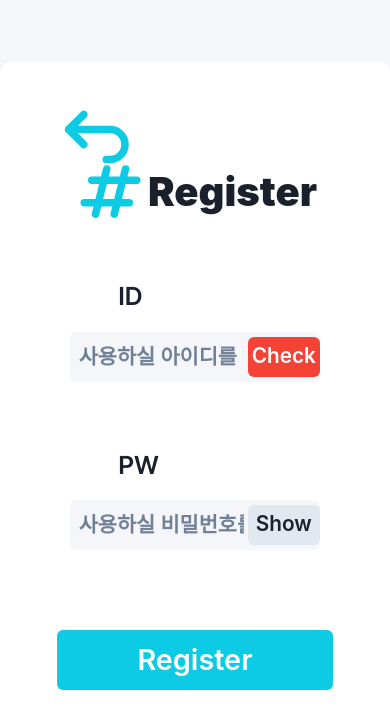
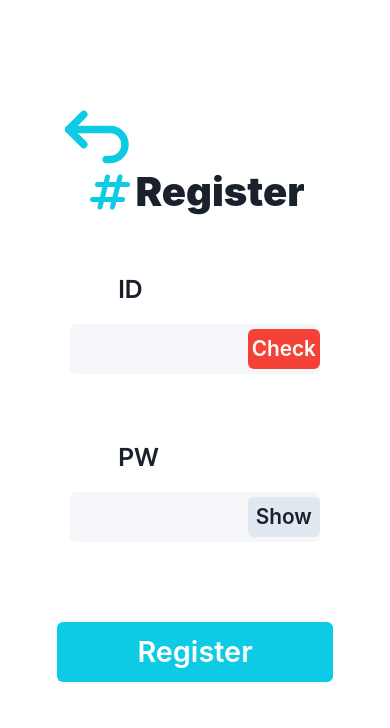
Before and after one commit to hodu42/ygit_fe, a React (Create React App) app: page /register in a window 390 px wide. Shown: the top 728 px of the page. Built offline with nearby package versions, Linux system fonts and the light colour scheme.

Commit message:
회원가입 페이지 반응형으로 변경

```diff
--- a/src/index.tsx
+++ b/src/index.tsx
@@ -11,7 +11,7 @@ root.render(
   <React.StrictMode>
     <ChakraProvider>
       <Fonts/>
-      <Box minHeight='100vh' bg='#F4F6F9'>
+      <Box minHeight='100vh' bg={{base: 'white', lg: '#F4F6F9'}}>
         <App />
       </Box>
     </ChakraProvider>
--- a/src/pages/Register.tsx
+++ b/src/pages/Register.tsx
@@ -1,5 +1,5 @@
 import React from "react";
-import { Button, Flex, Icon, Input, InputGroup, InputRightElement, Text } from "@chakra-ui/react";
+import { Button, Flex, Icon, Input, InputGroup, InputRightElement, Text, useBreakpointValue } from '@chakra-ui/react'
 import {HiHashtag} from "react-icons/hi";
 import {BackButton} from "../components/BackButton";
 import axios, { AxiosResponse } from 'axios'
@@ -12,6 +12,7 @@ export const Register = (): React.JSX.Element => {
   const [valid, setValid] = React.useState<boolean>(false)
   const [show, setShow] = React.useState<boolean>(false)
   const navigate = useNavigate();
+  const isPhone = useBreakpointValue({base: true, xl: false})
 
   const handleRegister = async () => {
     let response: AxiosResponse<any, any>;
@@ -34,23 +35,23 @@ export const Register = (): React.JSX.Element => {
   }
 
   return (
-    <Flex bg="#F4F6F9" width="100%" height="100vh" alignItems="center">
+    <Flex width="100%" height="100vh" alignItems="center">
       <Flex
         position="relative"
         width="55rem"
         height="45rem"
         flexDirection="column"
         bg="white"
-        margin="0 auto"
+        margin={{base: '0',  lg: '0 auto'}}
         borderRadius="10px"
-        justifyContent="center"
+        justifyContent="space-evenly"
         alignItems="center"
       >
         <BackButton />
         <Flex flexDirection="column" width="80%">
           <Flex alignItems="center" justifyContent="center" pb="3rem">
-            <Icon as={HiHashtag} boxSize={75} color="#0DCBE4" />
-            <Text fontSize="2.5rem" fontWeight={900}>
+            <Icon as={HiHashtag} boxSize={{base: '50px'}} color="#0DCBE4" />
+            <Text fontSize={{base: '2.5rem'}} fontWeight={900}>
               Register
             </Text>
           </Flex>
@@ -67,7 +68,7 @@ export const Register = (): React.JSX.Element => {
                 pr="4.7rem"
                 width="100%"
                 height="50px"
-                placeholder="사용하실 아이디를 입력하세요."
+                placeholder={isPhone ? '' : "사용하실 아이디를 입력하세요."}
                 fontSize="1.3rem"
                 fontWeight={600}
                 focusBorderColor="#0dcbe4"
@@ -101,7 +102,7 @@ export const Register = (): React.JSX.Element => {
                 pr="4.7rem"
                 width="100%"
                 height="50px"
-                placeholder="사용하실 비밀번호를 입력하세요."
+                placeholder={isPhone ? '' : "사용하실 비밀번호를 입력하세요."}
                 fontSize="1.3rem"
                 fontWeight={600}
                 focusBorderColor="#0dcbe4"
```
